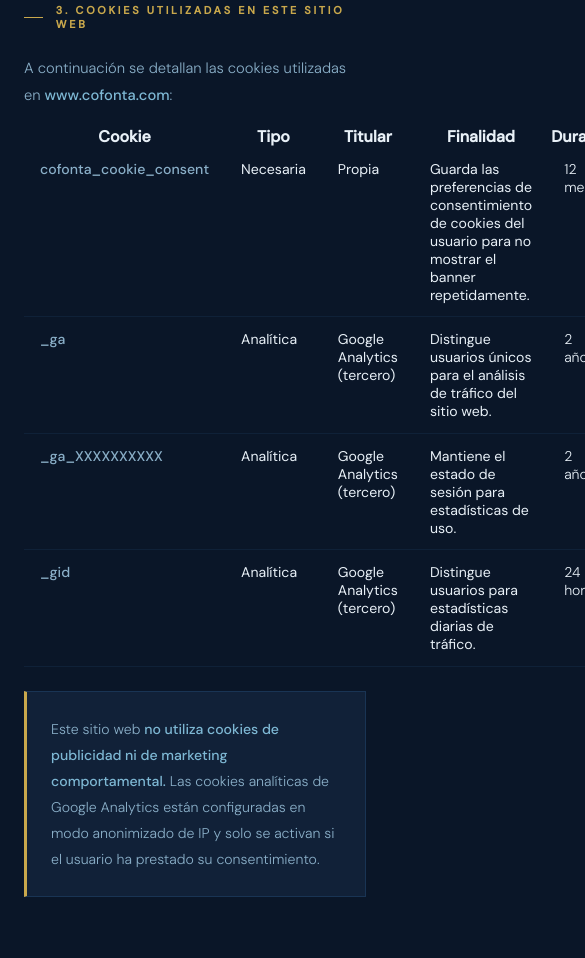
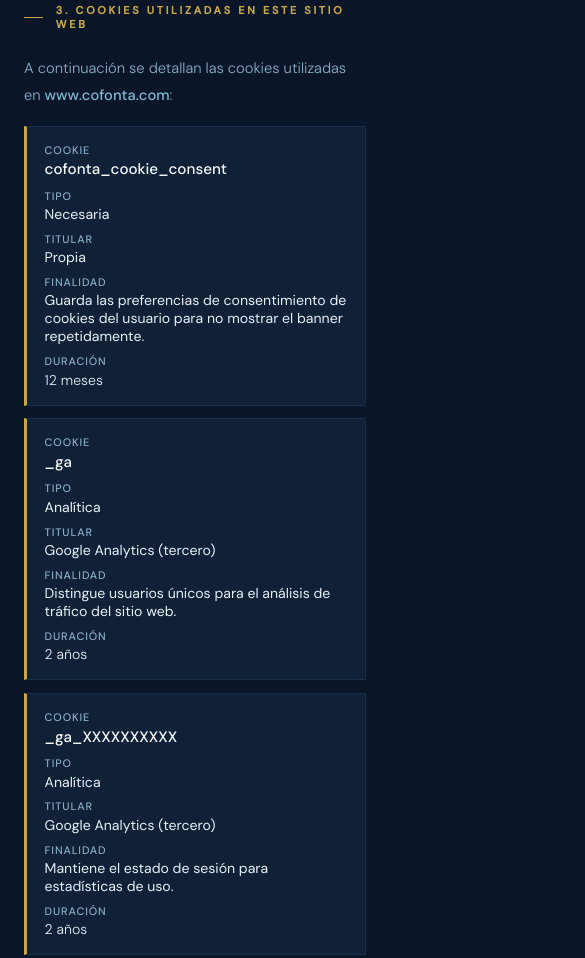
Before and after one commit to Fabianviera/WebCofontaNew, a plain HTML site: page politica-cookies.html in a window 390 px wide. Shown: the part 1895-2853 px from the top of the page, 585 px wide, since content can reach past the window. Drawn offline with Linux system fonts and the light colour scheme.

Commit message:
Adaptar las tablas de las páginas legales a móvil y tablet
- Tablas de varias columnas (cookies, finalidades de privacidad): en
  pantallas de hasta 768 px se muestran como fichas, una por fila, con
  el nombre de cada columna sobre su dato
- Tablas dato-valor (aviso legal, responsable, navegadores): etiqueta
  encima del valor y enlaces largos que se parten
- La primera columna de las tablas de varias columnas ya puede partirse
  en varias líneas (antes desbordaba también en tablet y ordenador)

Co-Authored-By: Claude Opus 5.5 <noreply@anthropic.com>
Claude-Session: https://claude.ai/code/session_01TZffrvRdqy8796tR9QXnhH

```diff
--- a/politica-cookies.html
+++ b/politica-cookies.html
@@ -56,8 +56,8 @@
     <h2>3. Cookies utilizadas en este sitio web</h2>
     <p>A continuación se detallan las cookies utilizadas en <strong>www.cofonta.com</strong>:</p>
 
-    <table class="data-table">
-      <tr>
+    <table class="data-table data-table--cols">
+      <tr class="dt-head">
         <th>Cookie</th>
         <th>Tipo</th>
         <th>Titular</th>
@@ -65,32 +65,32 @@
         <th>Duración</th>
       </tr>
       <tr>
-        <td>cofonta_cookie_consent</td>
-        <td><span class="cookie-type ct-necesaria">Necesaria</span></td>
-        <td>Propia</td>
-        <td>Guarda las preferencias de consentimiento de cookies del usuario para no mostrar el banner repetidamente.</td>
-        <td>12 meses</td>
+        <td data-label="Cookie">cofonta_cookie_consent</td>
+        <td data-label="Tipo"><span class="cookie-type ct-necesaria">Necesaria</span></td>
+        <td data-label="Titular">Propia</td>
+        <td data-label="Finalidad">Guarda las preferencias de consentimiento de cookies del usuario para no mostrar el banner repetidamente.</td>
+        <td data-label="Duración">12 meses</td>
       </tr>
       <tr>
-        <td>_ga</td>
-        <td><span class="cookie-type ct-analitica">Analítica</span></td>
-        <td>Google Analytics (tercero)</td>
-        <td>Distingue usuarios únicos para el análisis de tráfico del sitio web.</td>
-        <td>2 años</td>
+        <td data-label="Cookie">_ga</td>
+        <td data-label="Tipo"><span class="cookie-type ct-analitica">Analítica</span></td>
+        <td data-label="Titular">Google Analytics (tercero)</td>
+        <td data-label="Finalidad">Distingue usuarios únicos para el análisis de tráfico del sitio web.</td>
+        <td data-label="Duración">2 años</td>
       </tr>
       <tr>
-        <td>_ga_XXXXXXXXXX</td>
-        <td><span class="cookie-type ct-analitica">Analítica</span></td>
-        <td>Google Analytics (tercero)</td>
-        <td>Mantiene el estado de sesión para estadísticas de uso.</td>
-        <td>2 años</td>
+        <td data-label="Cookie">_ga_XXXXXXXXXX</td>
+        <td data-label="Tipo"><span class="cookie-type ct-analitica">Analítica</span></td>
+        <td data-label="Titular">Google Analytics (tercero)</td>
+        <td data-label="Finalidad">Mantiene el estado de sesión para estadísticas de uso.</td>
+        <td data-label="Duración">2 años</td>
       </tr>
       <tr>
-        <td>_gid</td>
-        <td><span class="cookie-type ct-analitica">Analítica</span></td>
-        <td>Google Analytics (tercero)</td>
-        <td>Distingue usuarios para estadísticas diarias de tráfico.</td>
-        <td>24 horas</td>
+        <td data-label="Cookie">_gid</td>
+        <td data-label="Tipo"><span class="cookie-type ct-analitica">Analítica</span></td>
+        <td data-label="Titular">Google Analytics (tercero)</td>
+        <td data-label="Finalidad">Distingue usuarios para estadísticas diarias de tráfico.</td>
+        <td data-label="Duración">24 horas</td>
       </tr>
     </table>
 
--- a/styles-legal.css
+++ b/styles-legal.css
@@ -118,3 +118,39 @@ footer {
   .nav-back { font-size: 0.62rem; letter-spacing: 0.02em; gap: 0.25rem; }
   .nav-back svg { width: 11px; height: 11px; }
 }
+
+/* Tablas con varias columnas: la primera columna puede partirse en líneas */
+.data-table--cols th {
+  text-align: left; padding: 0.7rem 1rem; font-size: 0.72rem; font-weight: 500;
+  letter-spacing: 0.08em; text-transform: uppercase; color: var(--muted);
+  border-bottom: 1px solid rgba(59,130,196,0.25);
+}
+.data-table--cols td:first-child { white-space: normal; width: auto; }
+.data-table--cols td { overflow-wrap: anywhere; }
+
+/* ── TABLAS EN MÓVIL Y TABLET ── */
+@media (max-width: 768px) {
+  /* Tablas dato–valor: etiqueta encima del valor */
+  .data-table tr { display: block; padding: 0.7rem 0; border-bottom: 1px solid rgba(59,130,196,0.1); }
+  .data-table td { display: block; padding: 0; border-bottom: none; overflow-wrap: anywhere; }
+  .data-table td:first-child { width: auto; white-space: normal; font-size: 0.75rem; letter-spacing: 0.06em; text-transform: uppercase; margin-bottom: 0.25rem; }
+
+  /* Tablas con varias columnas: una ficha por fila */
+  .data-table--cols tr.dt-head { display: none; }
+  .data-table--cols tr {
+    padding: 1rem 1.1rem; margin-bottom: 0.8rem;
+    background: rgba(28,52,82,0.35);
+    border: 1px solid rgba(59,130,196,0.15); border-left: 3px solid var(--gold);
+  }
+  .data-table--cols td { margin-bottom: 0.55rem; }
+  .data-table--cols td:last-child { margin-bottom: 0; }
+  .data-table--cols td:first-child {
+    font-size: 0.95rem; letter-spacing: 0; text-transform: none;
+    color: var(--white); font-weight: 500; margin-bottom: 0.6rem;
+  }
+  .data-table--cols td[data-label]::before {
+    content: attr(data-label);
+    display: block; font-size: 0.68rem; letter-spacing: 0.08em; text-transform: uppercase;
+    color: var(--muted); font-weight: 500; margin-bottom: 0.15rem;
+  }
+}
```
Also changed, not shown: politica-privacidad.html (+17 -17 lines).
